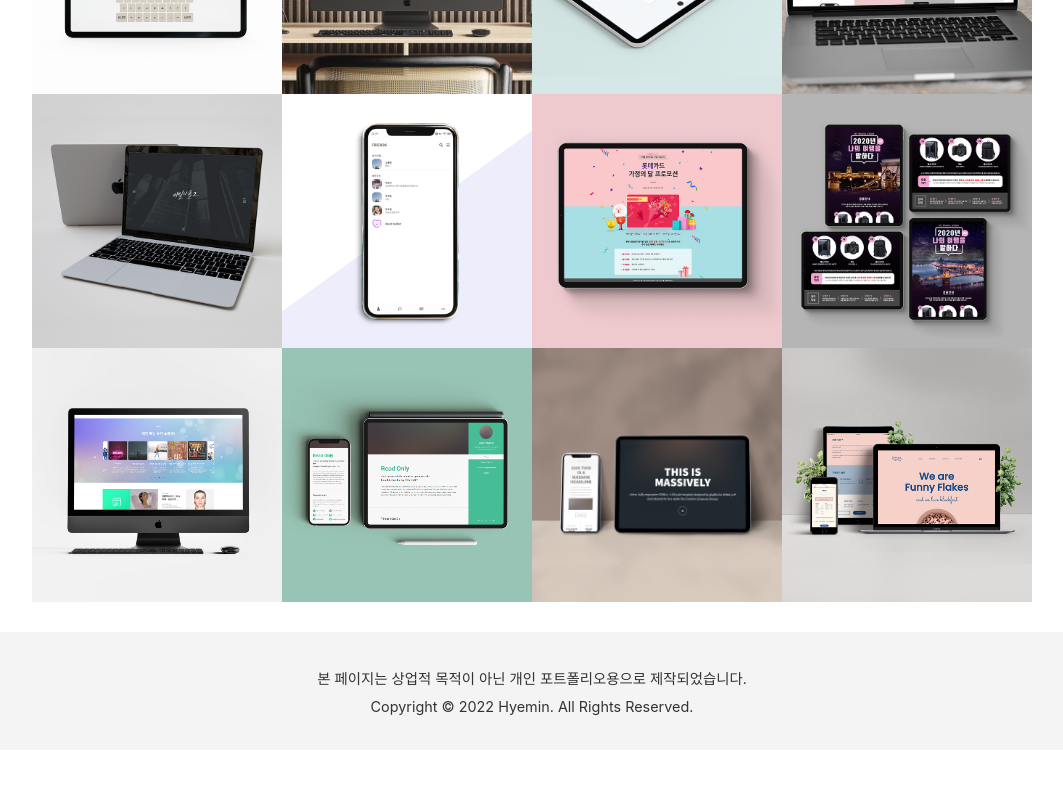
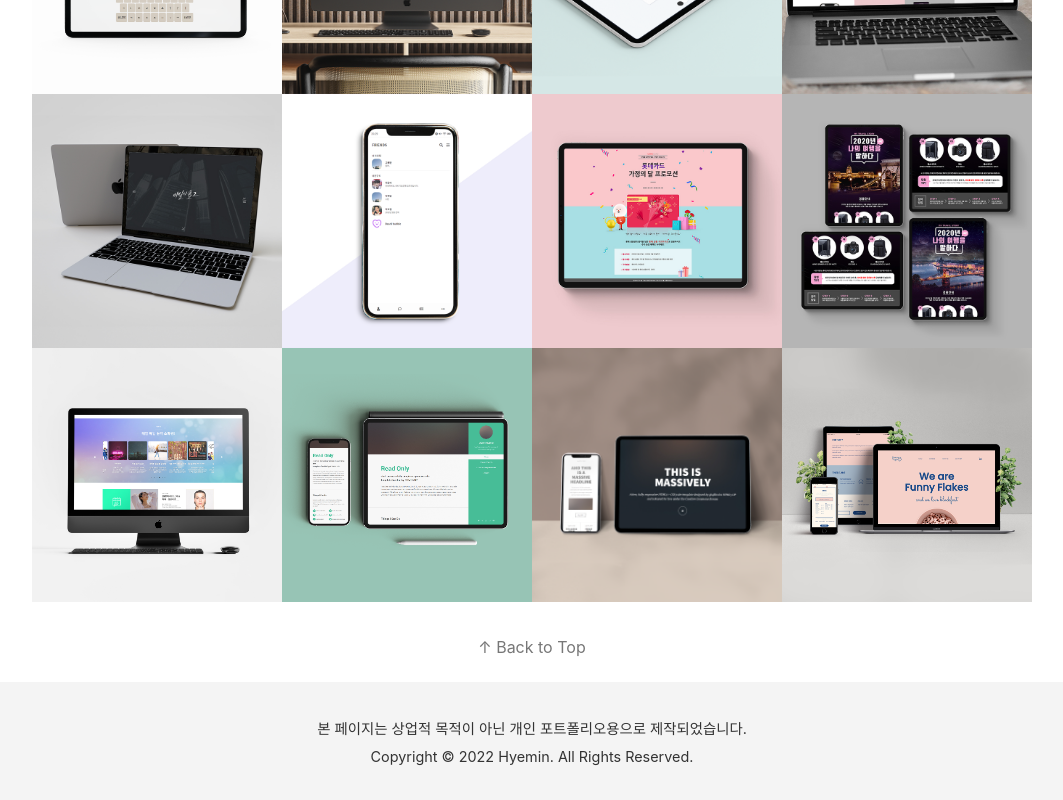
Before and after one commit to hyemin12/portfolio22, a React (Create React App) app: page / in a window 1280 px wide. Shown: the part 565-1365 px from the top of the page, without its empty margins (108-1171 px from the left). Before the commit the page ends 1315 px from the top, so only its background shows below. Built offline with nearby package versions, Linux system fonts and the light colour scheme; a web font is replaced by a local one.

Commit message:
'top버튼'

```diff
--- a/src/components/Layout.css
+++ b/src/components/Layout.css
@@ -1,5 +1,15 @@
 .container {
   display: flex;
+}
+.btn_top {
+  padding-bottom: 20px;
+  color: #777;
+  text-align: center;
+  transition: 0.3s;
+  cursor: pointer;
+}
+.btn_top:hover {
+  color: #fccb00;
 }
 
 /* PC */
--- a/src/components/Layout.tsx
+++ b/src/components/Layout.tsx
@@ -12,10 +12,17 @@ import "./Layout.css";
 // });
 const Layout = (props: { children: React.ReactNode }) => {
   const isDesktop = useMediaQuery({ minWidth: 768 });
+  function movetoTop() {
+    document.documentElement.scrollTop = 0;
+  }
   return (
     <div className={isDesktop ? "pc_container" : "mobile_container"}>
       <Header />
       <div>{props.children}</div>
+
+      <div className="btn_top" onClick={movetoTop}>
+        <p>↑ Back to Top</p>
+      </div>
       <Footer />
     </div>
   );
--- a/src/components/works/WorkDetail.tsx
+++ b/src/components/works/WorkDetail.tsx
@@ -57,13 +57,14 @@ const WorkDetail = () => {
         <div className={styles.pd_15}>
           <h2 className={styles.desc}>describtion</h2>
           <p>{work.describtion}</p>
-          {work.features &&
-            work.features.map((text) => (
-              <div className={styles.pd_15}>
-                <h3 className={styles.subtitle}>기능</h3>
+          {work.features && (
+            <div className={styles.pd_15}>
+              <h3 className={styles.subtitle}>기능</h3>
+              {work.features.map((text) => (
                 <p key={text}>{text}</p>
-              </div>
-            ))}
+              ))}
+            </div>
+          )}
           {work.ect && (
             <div className={styles.pd_15}>
               <a href={work.ect} target="_blank" rel="noreferrer">
--- a/src/data.ts
+++ b/src/data.ts
@@ -36,12 +36,16 @@ export const data = {
       filter: "Typescript",
       id: "tsc-todo",
       title: "투두리스트",
-      describtion: "",
+      describtion: "타입스크립트를 공부하고 처음으로 진행한 프로젝트이다. ",
       date: "2022-03-15",
       tool: ["React", "Typescript", "Redux", "Sass", "netlify"],
-      features: [],
+      features: [
+        "1. 할일 등록 및 삭제 기능",
+        "2. 남은 할일 갯수 확인",
+        "3. 현재 날짜 확인",
+      ],
       git: "https://github.com/hyemin12/typescript-todo-app",
-      url: "https://effulgent-pastelito-13b327.netlify.app/",
+      url: "https://hm-tsc-typescript.netlify.app",
     },
 
     {
@@ -49,10 +53,19 @@ export const data = {
       id: "starbucks",
       title: "starbucks 2017",
       describtion:
-        "스타벅스 홈페이지를 클론 코딩하였다. 메인페이지와 로그인페이지로 이루어져 있다.",
+        "스타벅스 홈페이지를 클론 코딩하였다. 메인페이지와 로그인페이지로 이루어져 있다. ",
       date: "2021-05-22",
-      tool: ["HTML", "CSS", "Javascript", "git-pahge"],
-      features: [],
+      tool: [
+        "HTML",
+        "CSS",
+        "Javascript",
+        "open Graph",
+        "swiper",
+        "lodash",
+        "GSAP & ScrollToPlugin",
+        "scrollmagic",
+        "git-pahge",
+      ],
       git: "https://github.com/hyemin12/vanilla-starbucks-app",
       url: "https://starbucks-responsive-app-ee135b.netlify.app",
     },
```
